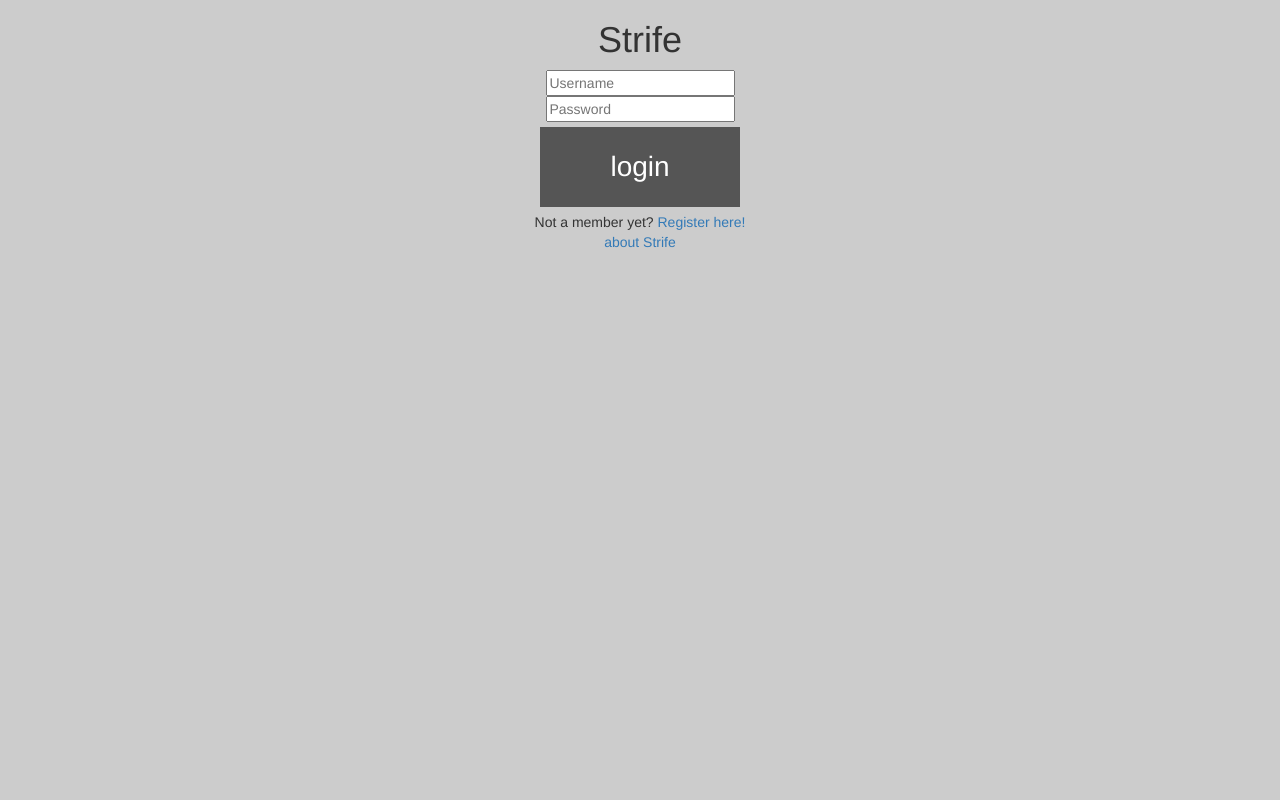
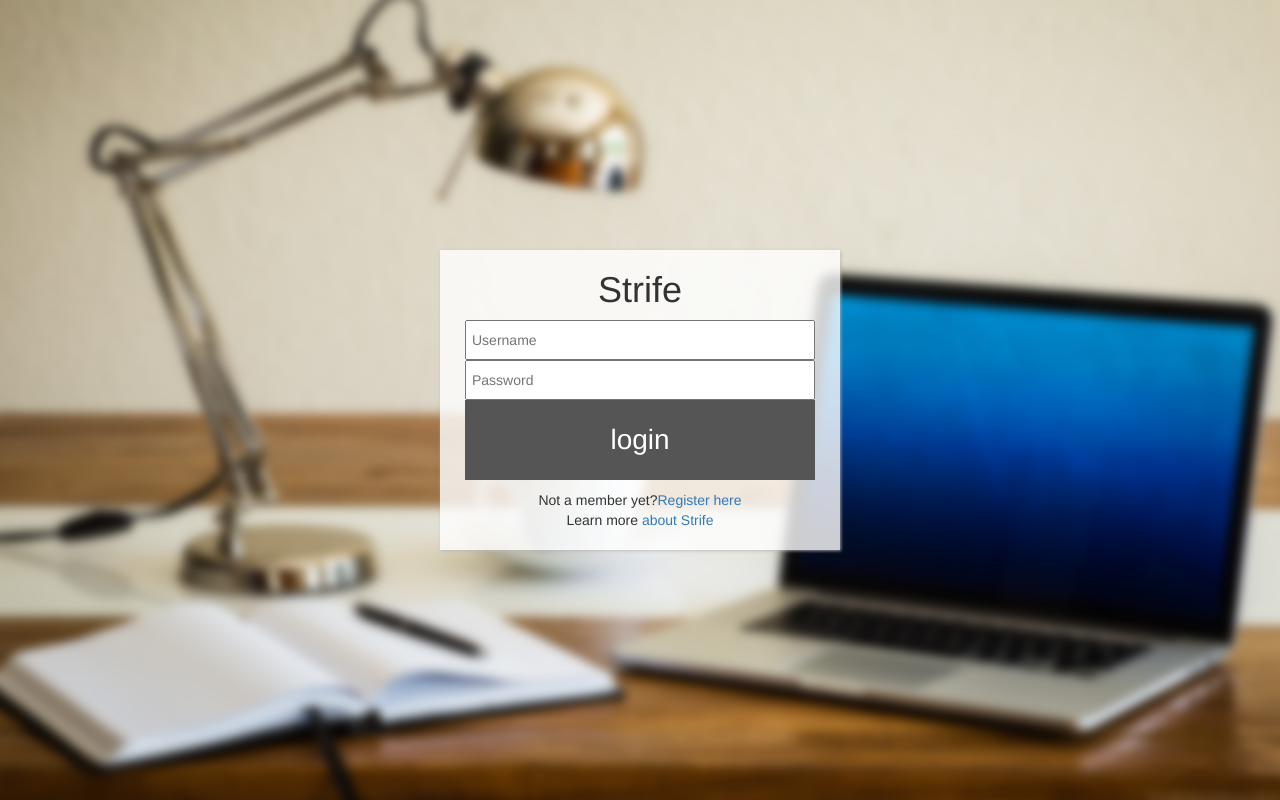
Before and after one commit to Jerhamre/strife, a website: page www/login.ejs in a window 1280 px wide. Drawn offline with nearby package versions, Linux system fonts and the light colour scheme; files that its build step writes are made by us from their sources.

Commit message:
modified css for login and added BG

```diff
--- a/www/login.ejs
+++ b/www/login.ejs
@@ -1,32 +1,29 @@
 <!DOCTYPE html>
 <html>
+<head>
   <meta charset="utf-8">
   <meta name="viewport" content="width=device-width, initial-scale=1">
   <link rel="stylesheet" href="http://maxcdn.bootstrapcdn.com/bootstrap/3.3.5/css/bootstrap.min.css">
-  <link rel="stylesheet" href="../index.css">
   <script src="https://ajax.googleapis.com/ajax/libs/jquery/1.11.3/jquery.min.js"></script>
   <script src="http://maxcdn.bootstrapcdn.com/bootstrap/3.3.5/js/bootstrap.min.js"></script>
-
-
-
-<head>
-<title>Strife</title>
-<link rel="stylesheet" type="text/css" href="resources/css/login.css">
+  <title>Strife</title>
+  <link rel="stylesheet" type="text/css" href="resources/css/login.css">
 </head>
 <body>
-<center>
+<div id="login">
 	<h1>Strife</h1>
   <form method="post">
   <input type="text" name="username" placeholder="Username" required><br>
   <input type="password" name="psw" placeholder="Password" required><br>
   <input type="submit" value="login">
 	</form>
-  Not a member yet?
-  <a href='/register'>Register here!</a>
-	<br>
-	<a href='/about'>about Strife</a>
 
-</center>
+  <div id="register_and_about">
+    Not a member yet?<a href='/register'>Register here</a><br>
+    Learn more <a href='/about'>about Strife</a>
+  </div>
+
+</div>
 
 </body>
 </html>
--- a/www/resources/css/login.css
+++ b/www/resources/css/login.css
@@ -1,4 +1,26 @@
-.button {
+body {
+    height: 100%;
+    width: 100%;
+    margin: 0;
+    background: url('/resources/images/login-bg1-blur.png') no-repeat center center fixed;
+    background-size: cover;
+}
+#login {
+    width: 400px;
+    height: 300px;
+    position: absolute;
+    top: 50%;
+    left: 50%;
+    margin-top: -150px;
+    margin-left: -200px;
+    background-color: rgba(255, 255, 255, 0.8);
+    box-shadow: 1px 1px 3px rgba(180, 180, 180, 0.8);
+}
+#login h1 {
+    text-align: center;
+
+}
+#login .button {
     background-color: #555555;
     border: none;
     color: white;
@@ -8,12 +30,17 @@
     display: inline-block;
     font-size: 28px;
     padding: 20px;
-    width: 200px;
     cursor: pointer;
     margin: 5px;
 }
 
-input[type="submit"] {
+#login input {
+    margin: 0px 25px 0px 25px;
+    width: 350px;
+    height: 40px;
+    padding: 0px 5px 0px 5px;
+}
+#login input[type="submit"] {
     background-color: #555555;
     border: none;
     color: white;
@@ -23,15 +50,12 @@ input[type="submit"] {
     display: inline-block;
     font-size: 28px;
     padding: 20px;
-    width: 200px;
     cursor: pointer;
-    margin: 5px;
+    height: 80px;
 }
-
-body {
-    margin: 0;
-    background-color:   #ccc;
-
+#login #register_and_about {
+    margin: 10px;
+    text-align: center;
 }
 
 /*#696969*/
```
Also changed, not shown: www/index.html (+9 -0 lines), www/resources/css/index.css (+8 -1 lines), www/resources/images/login-bg1-blur.png (added), www/resources/images/login-bg1.jpg (added), www/resources/images/login-bg1.png (added).
